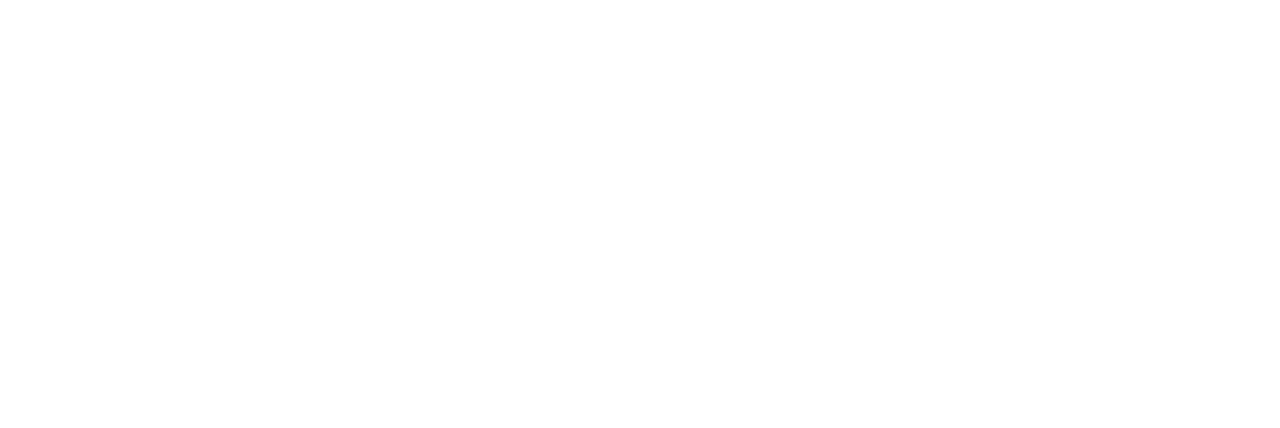
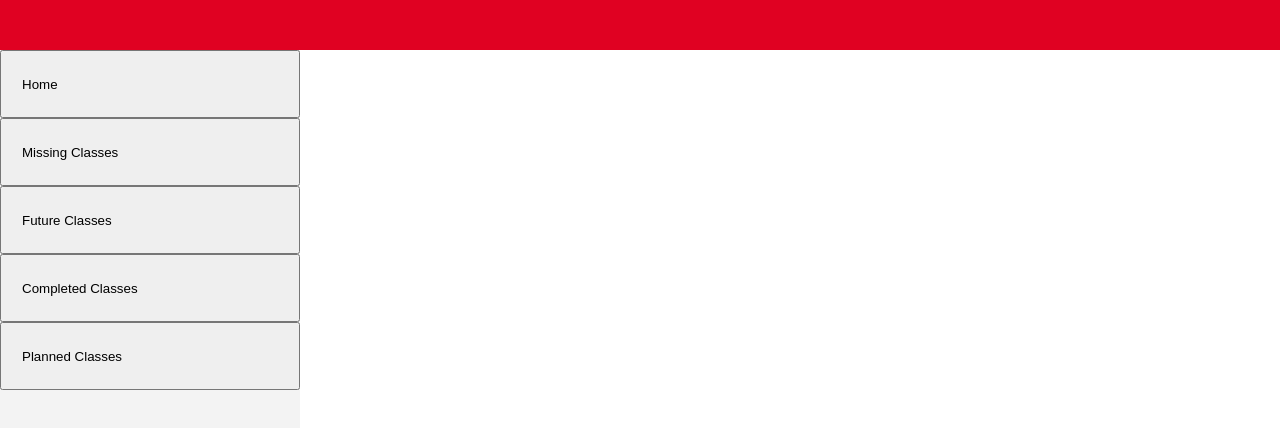
Before and after one commit to kevinuulong/if-it-is-broke-fix-it, a SvelteKit app: page /completed in a window 1280 px wide. Shown: the top 428 px of the page. Built offline with nearby package versions, Linux system fonts and the light colour scheme.

Commit message:
Added Basic Layout

```diff
--- a/src/app.html
+++ b/src/app.html
@@ -6,6 +6,12 @@
 		%sveltekit.head%
 	</head>
 	<body data-sveltekit-preload-data="hover">
-		<div style="display: contents">%sveltekit.body%</div>
+		<div style="display: contents;">%sveltekit.body%</div>
 	</body>
 </html>
+
+<style>
+	* {
+  		margin: 0;
+	}
+</style>
--- a/src/routes/+layout.svelte
+++ b/src/routes/+layout.svelte
@@ -1,6 +1,5 @@
 <script>
 	import favicon from '$lib/assets/favicon.svg';
-
 	let { children } = $props();
 </script>
 
@@ -8,4 +7,57 @@
 	<link rel="icon" href={favicon} />
 </svelte:head>
 
+<div class="red_box">
+</div>
+
 {@render children()}
+
+<div class="container">
+	<div class="menu">
+		<button class="menu_button">Home</button>
+		<button class="menu_button">Missing Classes</button>
+		<button class="menu_button">Future Classes</button>
+		<button class="menu_button">Completed Classes</button>
+		<button class="menu_button">Planned Classes</button>
+	</div>
+
+	<div class="main_screen">
+	</div>
+</div>
+<style>
+    .red_box{
+		background: var(--Primary-UC-Red, #E00122);
+		display:flex;
+		width: 100%;
+		height: 50px;
+		align-items: center;
+		align-self: stretch;
+	}
+
+	.container{
+		display: flex;
+		width:100%;
+    	height:100vh;
+	}
+
+	.menu{
+		background: var(--Secondary-Grey, #F3F3F3);
+		display: 1;
+		width: 300px;
+		flex-direction: column;
+	}
+
+	.main_screen{
+		display: 1;
+		flex-direction: column;
+	}
+
+	.menu_button{
+		display: flex;
+		width: 300px;
+		height: 68px;
+		padding: 10px 20px;
+		align-items: center;
+		gap: 20px;
+	}
+</style>
--- a/src/routes/+page.svelte
+++ /dev/null
@@ -1,2 +0,0 @@
-<h1>Welcome to SvelteKit</h1>
-<p>Visit <a href="https://svelte.dev/docs/kit">svelte.dev/docs/kit</a> to read the documentation</p>
```
